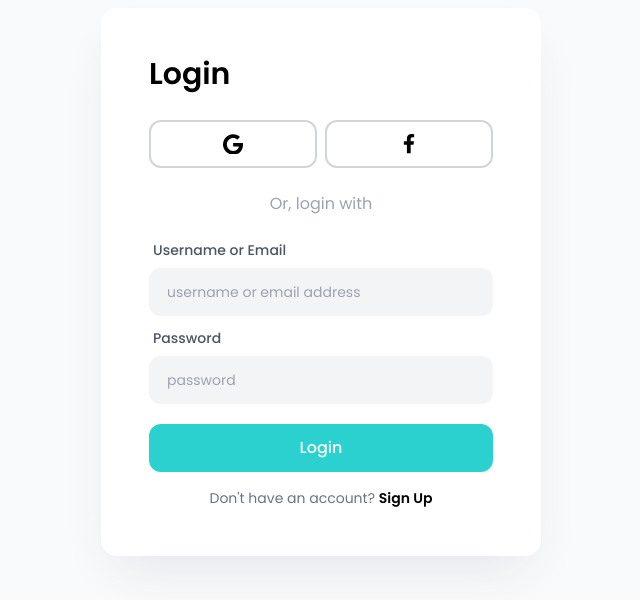
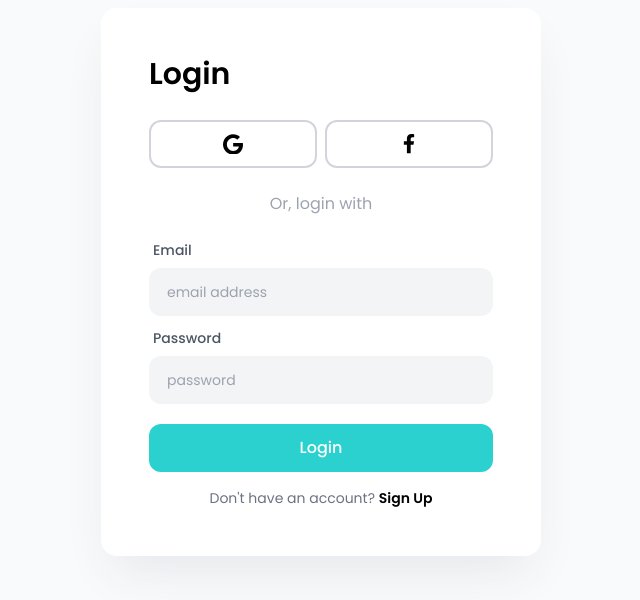
Before and after one commit to arshGoyalDev/url-shortner, a React (Create React App) app: page /login in a window 1280 px wide. Shown: the part 118-718 px from the top of the page, without its empty margins (319-959 px from the left). Built offline with nearby package versions, Linux system fonts and the light colour scheme.

Commit message:
fix: some issues

```diff
--- a/src/pages/login.js
+++ b/src/pages/login.js
@@ -5,11 +5,9 @@ import { Link, useNavigate } from "react-router-dom";
 import { Helmet } from "react-helmet-async";
 
 const Login = () => {
-  const [name, setName] = useState("");
+  const [email, setEmail] = useState("");
   const [password, setPassword] = useState("");
   const navigate = useNavigate();
-
-  console.log("name:", name, " ", "password:", password);
 
   return (
     <div className="min-h-screen w-full flex items-center justify-center sm:p-10">
@@ -46,18 +44,18 @@ const Login = () => {
           <div className="flex flex-col gap-3">
             <div className="flex flex-col gap-2">
               <label
-                htmlFor="name"
+                htmlFor="email"
                 className="text-sm text-gray-600 font-medium pl-1"
               >
-                Username or Email
+                Email
               </label>
               <input
                 type="text"
-                name="name"
-                id="name"
-                placeholder="username or email address"
-                value={name}
-                onChange={(e) => setName(e.target.value)}
+                name="email"
+                id="email"
+                placeholder="email address"
+                value={email}
+                onChange={(e) => setEmail(e.target.value)}
                 className="bg-gray-100 rounded-xl py-3 px-4 text-sm w-full border-2 border-solid border-gray-100 focus:border-[#2bd1cf] focus:outline-none"
               />
             </div>
```
